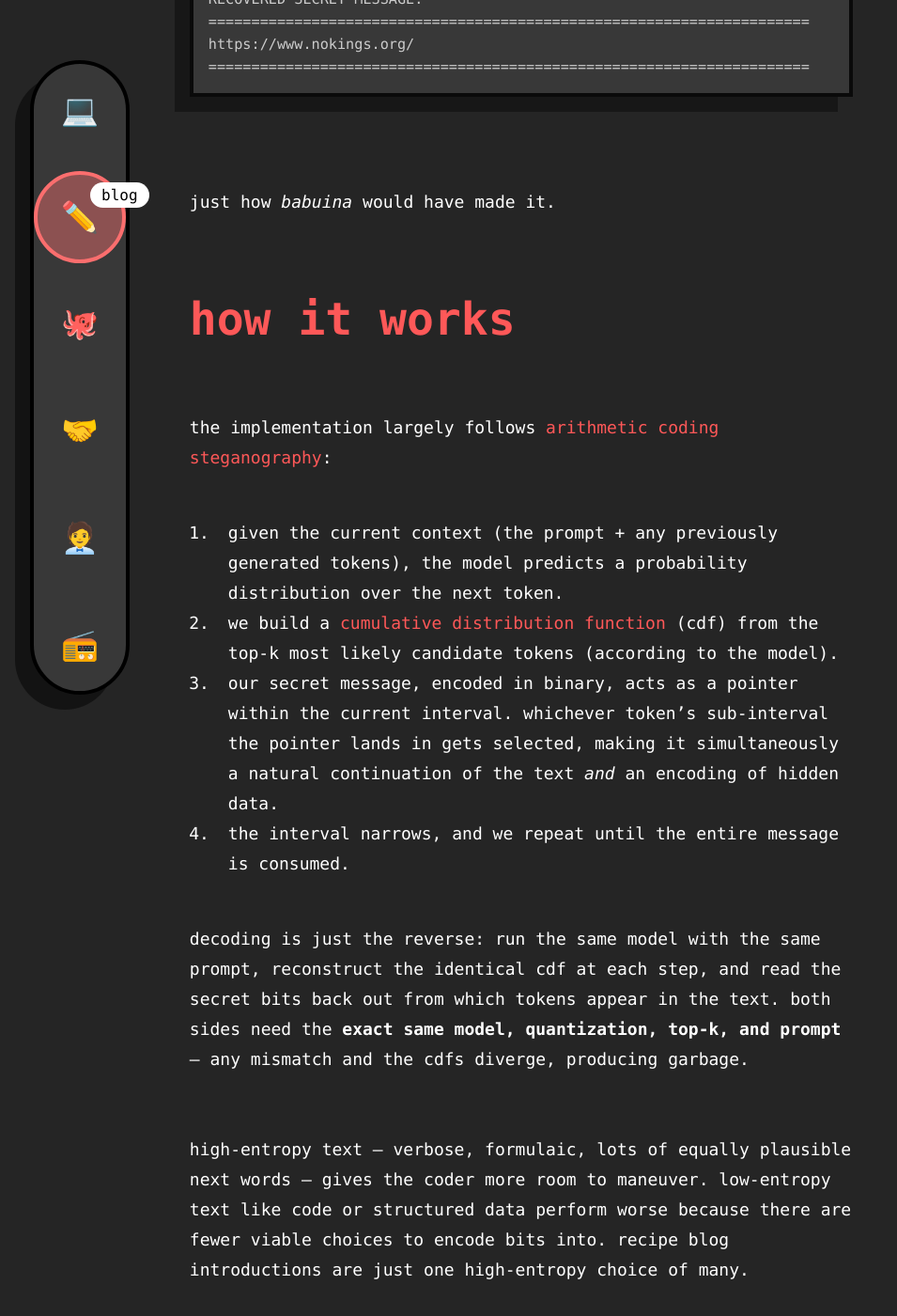
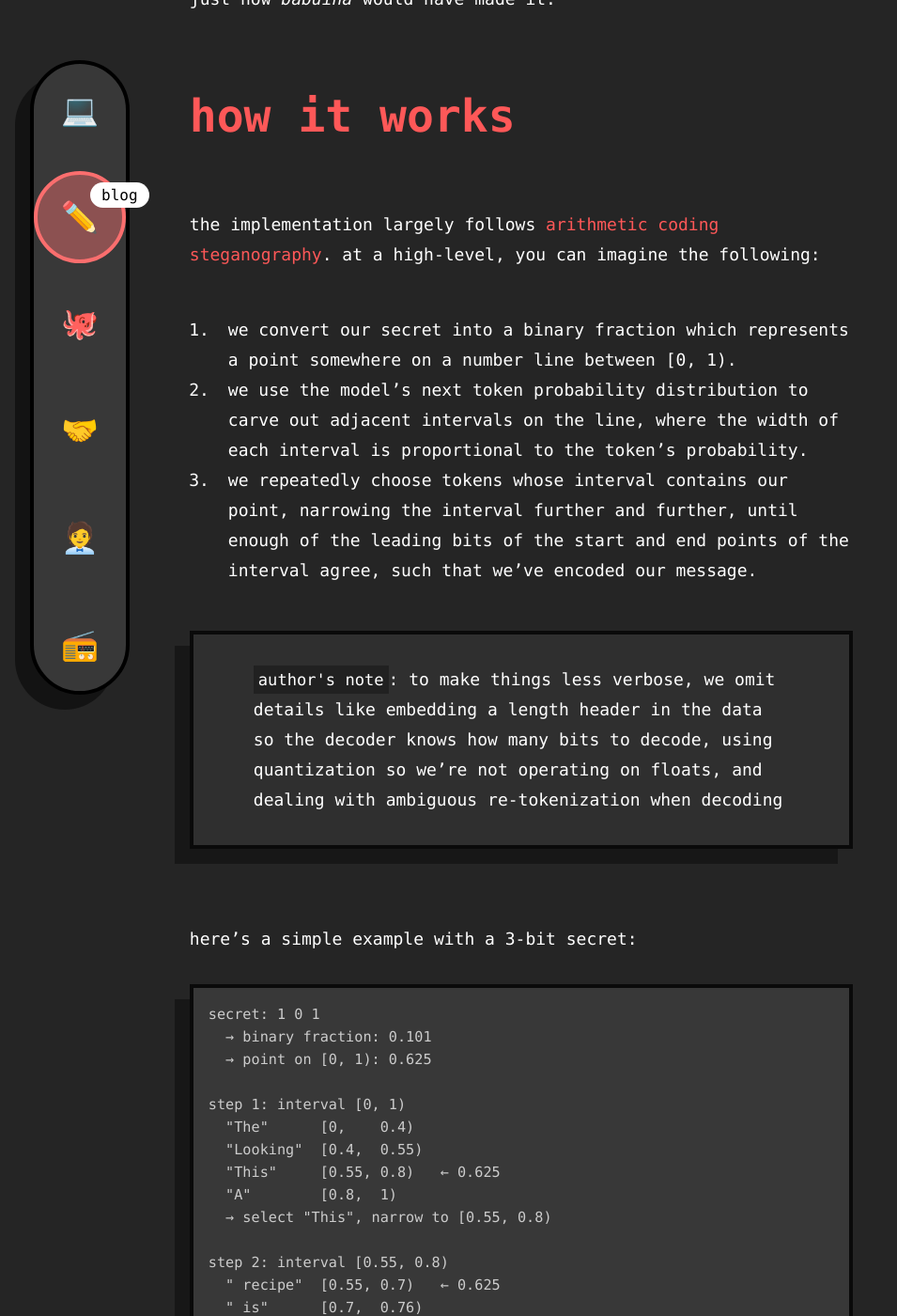
Before and after one commit to tbrockman/tbrockman.github.io, a Jekyll site: the page built from _posts/2026-03-27-a-recipe-for-steganogravy.md, in a window 1280 px wide and 1400 px high, scrolled down 2649 px. Shown: the whole window at 94% size, without its empty margins (0-955 px from the left). Built offline with Jekyll 4.4.1, drawn with Linux system fonts in a browser that asks for light colours; some of the changed text lies outside the part shown.

Commit message:
Bit of clean-up.

````diff
--- a/_posts/2026-03-27-a-recipe-for-steganogravy.md
+++ b/_posts/2026-03-27-a-recipe-for-steganogravy.md
@@ -4,18 +4,18 @@ title: "A recipe for steganogravy"
 date: 2026-03-27
 author: Theodore Brockman
 categories: python ai steganography seo recipes
-excerpt: how to hide juicy secrets in plain sight
+excerpt: how to hide juicy data in plain sight
 ---
 
-> `author's note`: the following post-hoc project justification is nonsense, I just thought the idea of actually encoding data in recipe blog posts was fun and silly.
+> `author's note`: the following post-hoc project justification is nonsense, I just thought the idea of encoding data in recipe blog posts was fun and silly.
 
-With AI scrapers and government agencies roaming the internet and slurping up every last byte, hoping to catch you slip up when you mistakenly publish some useful information online, it's becoming harder to share things without it becoming a liability in some way or another.
+With AI scrapers and government agencies roaming the internet and snarfing down every last byte, hoping to catch you slip up when you mistakenly publish some useful information online, it's becoming harder to share things without it becoming a liability in some way or another.
 
 One wrong step and you find yourself accidentally contributing to your job being automated away, your identity being stolen, or sharing a thought that offends the kind of person that tends to complain a lot about other people getting offended.
 
-What if we could hide information in a place _no one would ever think to look_? What if we could cake our delicious morsels of data in a flavorless slop so devoid of nutritional value even the most ravenous AI agents would spit it out?
+What if we could hide data in a place _no one would ever think to look_? What if we could cake our delicious morsels of knowledge in a flavorless slop so devoid of nutritional value even the most ravenous AI agents would spit it out?
 
-Inspired by my uncles who spoke poorly of the "garbage rolls" at family dinners in an attempt to ward off hungry but cabbage-wary children (me) from reducing the supply of their favorite entree, I devised a tool to fool the data-barons:
+Inspired by my uncles who called cabbage rolls "garbage rolls" at family dinners in an attempt to ward off hungry children from reducing the supply of their favorite dish, I devised a tool to fool the data-barons:
 
 ## [`tbrockman/recipe-blog-encoding`](https://github.com/tbrockman/recipe-blog-encoding)
 
@@ -27,18 +27,9 @@ is a vibe-coded (and at least partially plagiarized[^1]) Python CLI that allows
 >
 > _[ remaining text cropped for brevity ]_
 
-Where, knowing the prompt + model + other parameters allows you to recover the hidden political messaging hidden in your favorite garlic butter chicken recipe:
+Where, knowing the prompt + model + other parameters allows you to recover the political messaging hidden in your favorite garlic butter chicken recipe:
 
 ```sh
-python main.py decode --stego-file stego_output.txt --model "models/Qwen3-32B-Q4_K_M.gguf" --prompt "<|im_start|>user
-You are a blog author writing your stereotypical recipe introduction, aiming to maximize the chances of your recipe being seen by gaming your articles SEO, without being too verbose. Output only the recipe introduction and nothing else, using a maximum of 12 paragraphs. Choose a random recipe.<|im_end|>
-<|im_start|>assistant
-<think>
-
-</think>"
-
-# ... some time later ...
-
 ======================================================================
 RECOVERED SECRET MESSAGE:
 ======================================================================
@@ -50,24 +41,52 @@ Just how _babuina_ would have made it.
 
 ## how it works
 
-The implementation largely follows [arithmetic coding steganography](https://www.artkpv.net/Tool-Arithmetic-Coding-for-LLM-Steganography/):
+The implementation largely follows [arithmetic coding steganography](https://www.artkpv.net/Tool-Arithmetic-Coding-for-LLM-Steganography/). At a high-level, you can imagine the following:
+1. We convert our secret into a binary fraction which represents a point somewhere on a number line between \[0, 1\).
+1. We use the model's next token probability distribution to carve out adjacent intervals on the line, where the width of each interval is proportional to the token's probability.
+1. We repeatedly choose tokens whose interval contains our point, narrowing the interval further and further, until enough of the leading bits of the start and end points of the interval agree, such that we've encoded our message.
 
-1. Given the current context (the prompt + any previously generated tokens), the model predicts a probability distribution over the next token.
-2. We build a [cumulative distribution function](https://en.wikipedia.org/wiki/Cumulative_distribution_function) (CDF) from the top-k most likely candidate tokens (according to the model).
-3. Our secret message, encoded in binary, acts as a pointer within the current interval. Whichever token's sub-interval the pointer lands in gets selected, making it simultaneously a natural continuation of the text *and* an encoding of hidden data.
-4. The interval narrows, and we repeat until the entire message is consumed.
+> `author's note`: To make things less verbose, we omit details like embedding a length header in the data so the decoder knows how many bits to decode, using quantization so we're not operating on floats, and dealing with ambiguous re-tokenization when decoding
 
-Decoding is just the reverse: run the same model with the same prompt, reconstruct the identical CDF at each step, and read the secret bits back out from which tokens appear in the text. Both sides need the **exact same model, quantization, top-k, and prompt** — any mismatch and the CDFs diverge, producing garbage.
+Here's a simple example with a 3-bit secret:
 
-High-entropy text — verbose, formulaic, lots of equally plausible next words — gives the coder more room to maneuver. Low-entropy text like code or structured data perform worse because there are fewer viable choices to encode bits into. Recipe blog introductions are just one high-entropy choice of many.
+```
+secret: 1 0 1
+  → binary fraction: 0.101
+  → point on [0, 1): 0.625
+
+step 1: interval [0, 1)
+  "The"      [0,    0.4)
+  "Looking"  [0.4,  0.55)
+  "This"     [0.55, 0.8)   ← 0.625
+  "A"        [0.8,  1)
+  → select "This", narrow to [0.55, 0.8)
+
+step 2: interval [0.55, 0.8)
+  " recipe"  [0.55, 0.7)   ← 0.625
+  " is"      [0.7,  0.76)
+  " One"     [0.76, 0.8)
+  → select " recipe", narrow to [0.55, 0.7)
+
+step 3: interval [0.55, 0.7)
+  " is"      [0.55, 0.625)
+  " uses"    [0.625, 0.67) ← 0.625
+  " for"     [0.67,  0.7)
+  → select " uses", narrow to [0.625, 0.67)
+
+[0.625,  0.67) in binary:
+[0.101..., 0.101...]
+ ^^^        ^^^
+leading bits agree: 1 0 1 → secret recovered ✓
+```
+
+The generated text would then read: "This recipe uses \.\.\."
+
+Decoding is just the reverse: run the same model with the same prompt, reconstruct the probability distribution at each step, and read the secret bits back out from which tokens appear in the text. It's important to note that both sides need the **exact same model, quantization, top-k, and prompt** -- any mismatch and the distributions diverge, producing garbage.
 
 ## limitations
 
-**interval collapse**
-
-< todo >
-
-[**bpe tokenization**](https://huggingface.co/learn/llm-course/chapter6/5)
+**bpe tokenization**
 
 It turns out that if you pick a token during encoding, decode it to text, and then re-tokenize that text, you don't always get the same token back. For instance, if the text so far tokenizes to `[..., "hel"]` and the model picks the `"lo"` as the next token, the combined text `"hello"` might re-tokenize as a single `"hello"` rather than `"hel" + "lo"`. Then, when decoding, the decoder sees a completely different token at that position and everything after it diverges.
 
@@ -79,17 +98,11 @@ What do we do if the prompt we've chosen doesn't provide a path to generate suff
 
 `answer`: 🤷 choose a better prompt.
 
-**long secrets**
-
-Each token can carry at most `-log2(p)` bits of secret data, where `p` is the token's probability under the model. As the model generates more text, its predictions tend to become more confident (lower entropy), so the bits-per-token rate drops. For very long secrets the encoding slows to a crawl, and you eventually bump up against the model's context window.
-
-`claude's fix`: Pick a prompt that keeps the model yapping. Recipe introductions are good for this — the model can wax poetic about _garlic butter_ for a remarkably long time. For truly long payloads though, you'd need to split across multiple encoded texts.
-
 **security**
 
 The prompt acts as a shared key, but it's a leaky one. The generated text is statistically conditioned on the prompt, which is partially revealed by its own output (which is generally not regarded as an ideal property for an encryption scheme).
 
-`threat model`: a border agent suspicious of your online presence, not the nsa.
+`threat model`: a border agent suspicious of your online presence, passing a note to your friend about who you like through an untrusted intermediary
 
 **local LLM only**
 
````
